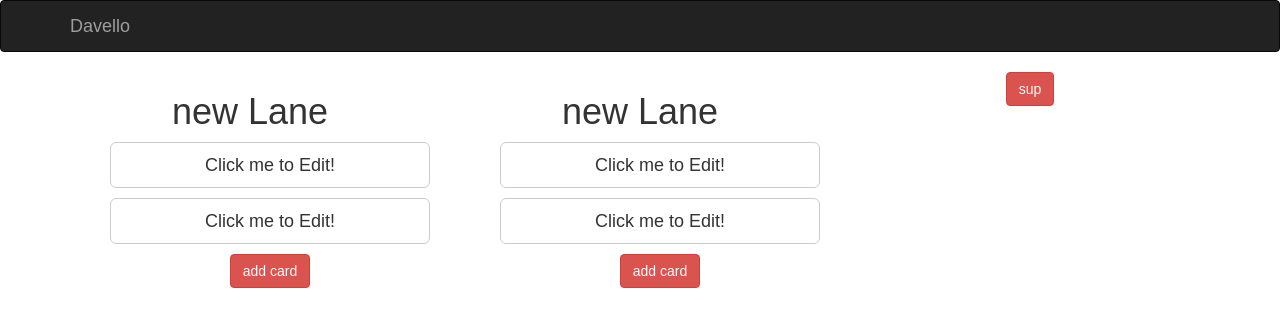
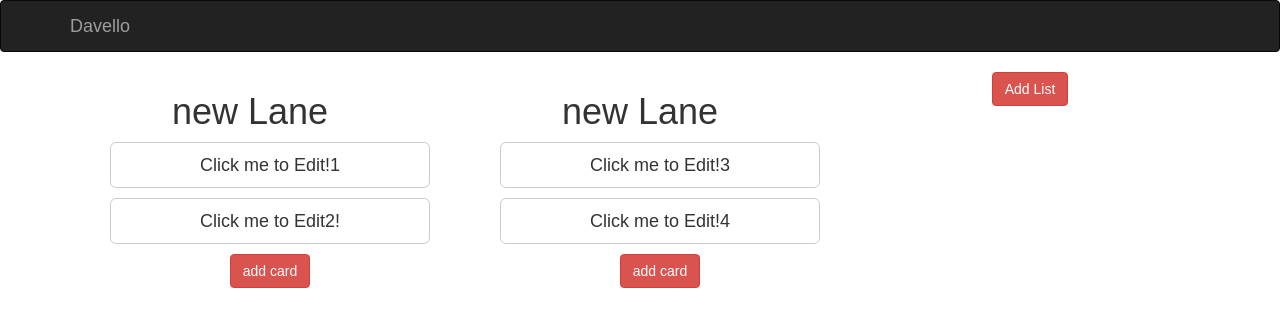
Before and after one commit to DavidPark2/davello, a React (Create React App) app: page / in a window 1280 px wide. Shown: the top 326 px of the page. Built offline with nearby package versions, Linux system fonts and the light colour scheme.

Commit message:
add card, add list button, modal fixed!!!!

```diff
--- a/src/components/App.js
+++ b/src/components/App.js
@@ -13,13 +13,13 @@ class App extends Component {
     this.state = {
       lists: [
         {
-          id: uuid.v4(),
+          listid: uuid.v4(),
           name: 'new Lane',
           cards: [
             {
               id: uuid.v4(),
               title: {
-                name: 'Click me to Edit!',
+                name: 'Click me to Edit!1',
                 change: false
               },
               modal: false,
@@ -31,7 +31,7 @@ class App extends Component {
             {
               id: uuid.v4(),
               title: {
-                name: 'Click me to Edit!',
+                name: 'Click me to Edit2!',
                 change: false
               },
               modal: false,
@@ -43,13 +43,13 @@ class App extends Component {
           ]
         },
         {
-          id: uuid.v4(),
+          listid: uuid.v4(),
           name: 'new Lane',
           cards: [
             {
               id: uuid.v4(),
               title: {
-                name: 'Click me to Edit!',
+                name: 'Click me to Edit!3',
                 change: false
               },
               modal: false,
@@ -61,7 +61,7 @@ class App extends Component {
             {
               id: uuid.v4(),
               title: {
-                name: 'Click me to Edit!',
+                name: 'Click me to Edit!4',
                 change: false
               },
               modal: false,
@@ -96,45 +96,10 @@ class App extends Component {
   }
 
   // add cards broken!!!
-  _addCards = (id) => {
-    this.setState({
-      lists: this.state.lists.map(list => {
-        if(list.id === id) {
-          list.cards.concat([{
-            id: uuid.v4(),
-            title: {
-              name: 'Click me to Edit!',
-              change: false
-            },
-            modal: false,
-            text: {
-              name: 'Click me to Edit Also',
-              change: false
-            }
-          },
-          {
-            id: uuid.v4(),
-            title: {
-              name: 'Click me to Edit!',
-              change: false
-            },
-            modal: false,
-            text: {
-              name: 'Click me to Edit Also',
-              change: false
-            }
-          }])
-        }
-
-
-      })
-    })
-  }
-
   _addList = () => {
     this.setState({
       lists: this.state.lists.concat([{
-        id: uuid.v4(),
+        listid: uuid.v4(),
         name: 'new Lane',
         cards: [
           {
@@ -154,16 +119,41 @@ class App extends Component {
     })
   }
 
+  _addCards = (listid) => {
+    this.setState({
+      lists: this.state.lists.map(list => {
+        if(list.listid === listid) {
+          list.cards.push({
+            id: uuid.v4(),
+            title: {
+              name: 'Click me to Edit!',
+              change: false
+            },
+            modal: false,
+            text: {
+              name: 'Click me to Edit Also',
+              change: false
+            }
+          })
+        }
+
+        return list
+      })
+    })
+  }
+
   _activateModal = (id) => {
     this.setState({
       lists: this.state.lists.map(list => {
-        list.cards.map(cards => {
-          if(cards.id === id) {
-            cards.modal = true
+        list.cards.map(card => {
+          if(card.id === id) {
+            card.modal = true
           }
 
-          return cards
+          return card
         })
+
+        return list
       })
     })
   }
@@ -171,13 +161,15 @@ class App extends Component {
   _closeModal = (id) => {
     this.setState({
       lists: this.state.lists.map(list => {
-        list.cards.map(cards => {
-          if(cards.id === id) {
-            cards.modal = false
+        list.cards.map(card => {
+          if(card.id === id) {
+            card.modal = false
           }
 
-          return cards
+          return card
         })
+
+        return list
       })
     })
   }
@@ -185,13 +177,15 @@ class App extends Component {
   _titleChange = (id) => {
     this.setState({
       lists: this.state.lists.map(list => {
-        list.cards.map(cards => {
-          if(cards.id === id) {
-            cards.title.change = true
+        list.cards.map(card => {
+          if(card.id === id) {
+            card.title.change = true
           }
 
-          return cards
+          return card
         })
+
+        return list
       })
     })
   }
@@ -199,13 +193,15 @@ class App extends Component {
   _textChange = (id) => {
     this.setState({
       lists: this.state.lists.map(list => {
-        list.cards.map(cards => {
-          if(cards.id === id) {
-            cards.text.change = true
+        list.cards.map(card => {
+          if(card.id === id) {
+            card.text.change = true
           }
 
-          return cards
+          return card
         })
+
+        return list
       })
     })
   }
@@ -213,13 +209,16 @@ class App extends Component {
   _editModalTitle = (id, title) => {
     this.setState({
       lists: this.state.lists.map(list => {
-        list.cards.map(cards => {
-          if(cards.id === id) {
-            cards.title.name = title
+        list.cards.map(card => {
+          if(card.id === id) {
+            card.title.change = false
+            card.title.name = title
           }
 
-          return cards
+          return card
         })
+
+        return list
       })
     })
   }
@@ -227,14 +226,16 @@ class App extends Component {
   _editModalText = (id, text) => {
     this.setState({
       lists: this.state.lists.map(list => {
-        list.cards.map(cards => {
-          if(cards.id === id) {
-            cards.text.change = false
-            cards.text.name = text
+        list.cards.map(card => {
+          if(card.id === id) {
+            card.text.change = false
+            card.text.name = text
           }
 
-          return cards
+          return card
         })
+
+        return list
       })
     })
   }
--- a/src/components/Lists.js
+++ b/src/components/Lists.js
@@ -7,8 +7,8 @@ editModalText, editModalTitle, titleChanging,
 textChanging, addCards}) => (
 	<div>
 		<Grid>
-			<Row>{lists.map(({id, name, cards}) =>
-				<Col xs={4} key={id}>
+			<Row>{lists.map(({listid, name, cards}) =>
+				<Col xs={4} key={listid}>
 					<h1>{name}</h1>
 					<Cards
 						cards={cards}
@@ -18,11 +18,11 @@ textChanging, addCards}) => (
 						editModalTitle={editModalTitle}
 						titleChanging={titleChanging}
 						textChanging={textChanging}
-						addCards={addCards.bind(null, id)}
+						addCards={addCards.bind(null, listid)}
 					/>
 				</Col>
 			)}
-			<Button onClick={addList} bsStyle="danger">sup</Button>
+			<Button onClick={addList} bsStyle="danger">Add List</Button>
 			</Row>
 		</Grid>
 	</div>
```
